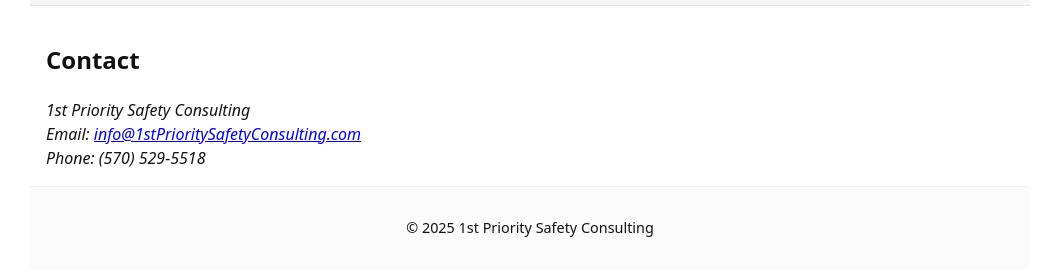
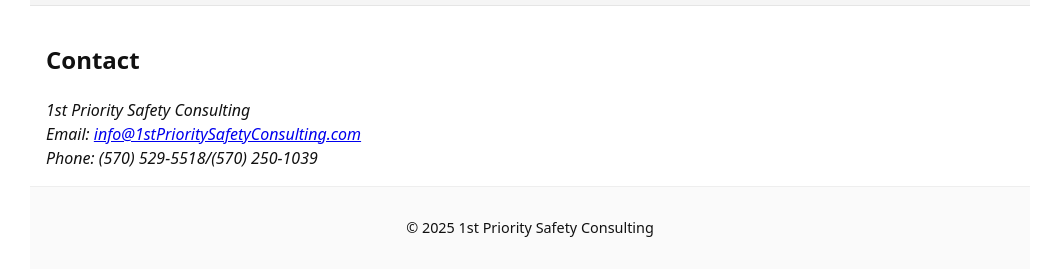
Before and after one commit to 1stPriority/1st-priority-safety-consulting, a plain HTML site: page contact.html in a window 1280 px wide. Shown: the part 41-316 px from the top of the page, without its empty margins (110-1171 px from the left). Drawn offline with Linux system fonts and the light colour scheme; files that its build step writes are made by us from their sources.

Commit message:
Update contact.html

```diff
--- a/contact.html
+++ b/contact.html
@@ -23,7 +23,7 @@
     <address>
       1st Priority Safety Consulting<br>
       Email: <a href="mailto:1stPrioritySafetyConsultingllc@gmail.com">info@1stPrioritySafetyConsulting.com</a><br>
-      Phone: (570) 529-5518
+      Phone: (570) 529-5518/(570) 250-1039
     </address>
   </main>
   <footer class="site-footer container">
```
